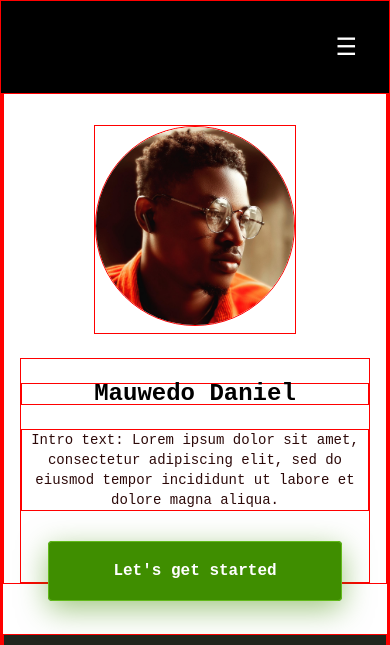
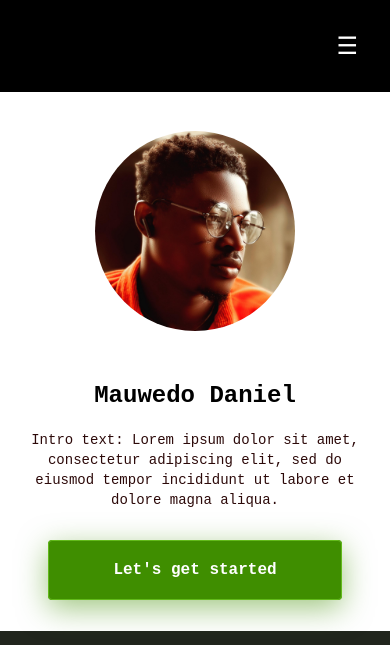
Before and after one commit to Apholyrender/CS05-Personal-Web-Page, a plain HTML site: page index.html in a window 390 px wide. Shown: the top 645 px of the page. Drawn offline with Linux system fonts and the light colour scheme.

Commit message:
removed border color from box sizing

```diff
--- a/style.css
+++ b/style.css
@@ -436,9 +436,7 @@ label {
 
 @media (max-width: 768px) {
 
-  * {
-      border: red solid 1px;
-  }
+
   body {
     font-size: 12px;
     line-height: 20px;
```
